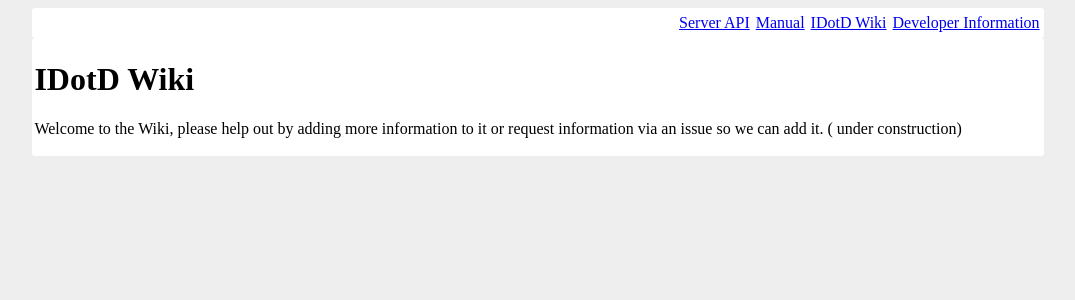
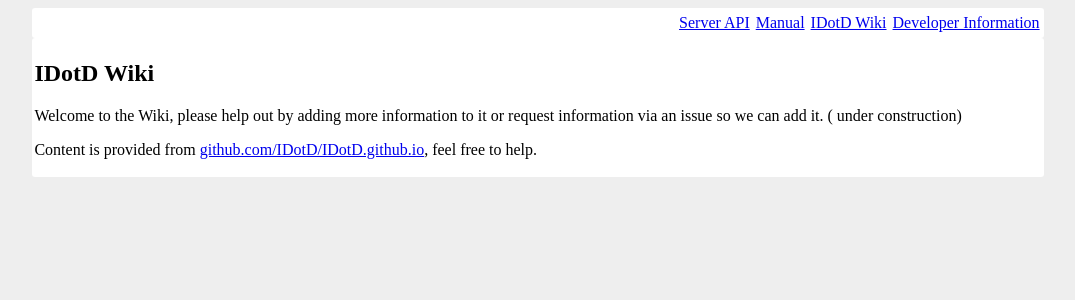
Before and after one commit to IDotD/IDotD.github.io, a Jekyll site: the page built from index.md, in a window 1280 px wide. Shown: the top 300 px of the page, without its empty margins (102-1177 px from the left). Built offline with Jekyll 4.4.1, drawn with Linux system fonts in a browser that asks for light colours.

Commit message:
Update default.html

```diff
--- a/_layouts/default.html
+++ b/_layouts/default.html
@@ -7,7 +7,7 @@
         <link rel="stylesheet" href="{{ site.baseurl }}/css/design.css" >
     </head>
     <body>
-        <div>
+        <div class="dark bar">
             <nav class="nav-primary" role="navigation" >
                 <ul>
                     {% for p in site.pages %}
@@ -19,8 +19,15 @@
             </nav>
         </div>
         <div>
+            <article>
                 <h1>{{ page.title }}</h1>
                 {{ content }}
+            </article>
+        <div>
+        <div class="dark bar">
+            <footer>
+                <p>Content is provided from <a href="https://github.com/IDotD/IDotD.github.io" target="_blank">github.com/IDotD/IDotD.github.io</a>, feel free to help.</p>
+            </footer>
         <div>
     </body>
 </html>
```
